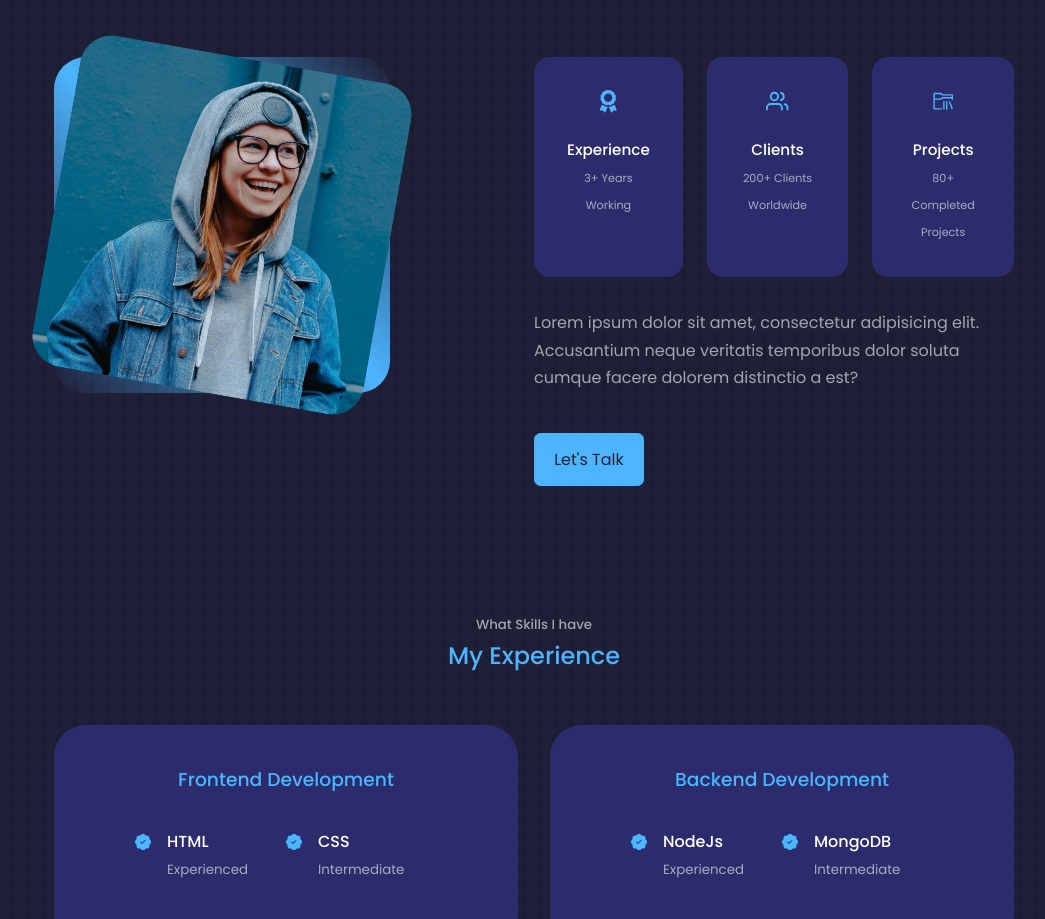
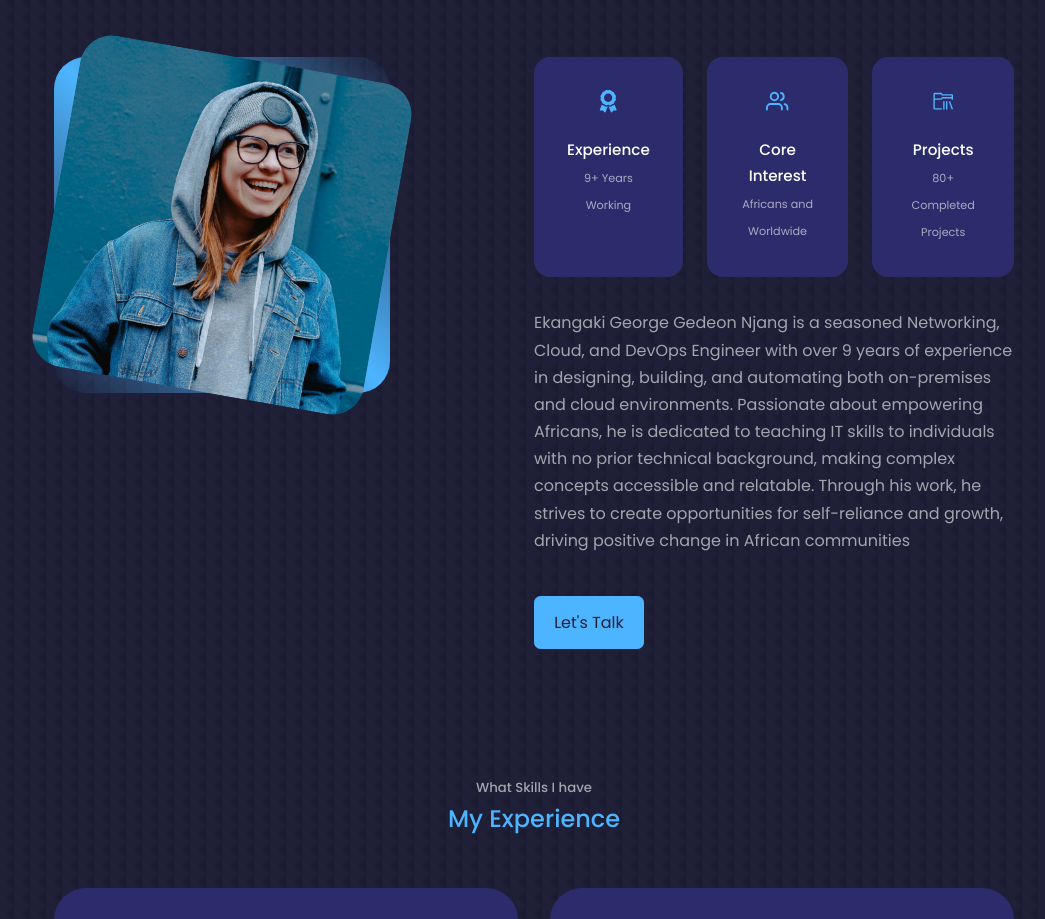
Before and after one commit to nkwentic/my-portfolio, a React (Create React App) app: page / in a window 1280 px wide. Shown: the part 982-1901 px from the top of the page, without its empty margins (106-1151 px from the left). Built offline with nearby package versions, Linux system fonts and the light colour scheme.

Commit message:
Update About.jsx

```diff
--- a/src/components/about/About.jsx
+++ b/src/components/about/About.jsx
@@ -23,13 +23,13 @@ const About = () => {
             <article className="about__card">
               <FaAward className="about__icon" />
               <h5>Experience</h5>
-              <small>3+ Years Working</small>
+              <small>9+ Years Working</small>
             </article>
 
             <article className="about__card">
               <FiUsers className="about__icon" />
-              <h5>Clients</h5>
-              <small>200+ Clients Worldwide</small>
+              <h5>Core Interest</h5>
+              <small>Africans and Worldwide</small>
             </article>
 
             <article className="about__card">
@@ -40,9 +40,10 @@ const About = () => {
           </div>
 
           <p>
-            Lorem ipsum dolor sit amet, consectetur adipisicing elit.
-            Accusantium neque veritatis temporibus dolor soluta cumque facere
-            dolorem distinctio a est?
+           Ekangaki George Gedeon Njang is a seasoned Networking, Cloud, and DevOps Engineer with over 9 years of experience in designing, building,
+            and automating both on-premises and cloud environments. Passionate about empowering Africans,
+            he is dedicated to teaching IT skills to individuals with no prior technical background, making complex concepts accessible and relatable.
+            Through his work, he strives to create opportunities for self-reliance and growth, driving positive change in African communities
           </p>
 
           <a href="#contact" className="btn btn-primary">
```
